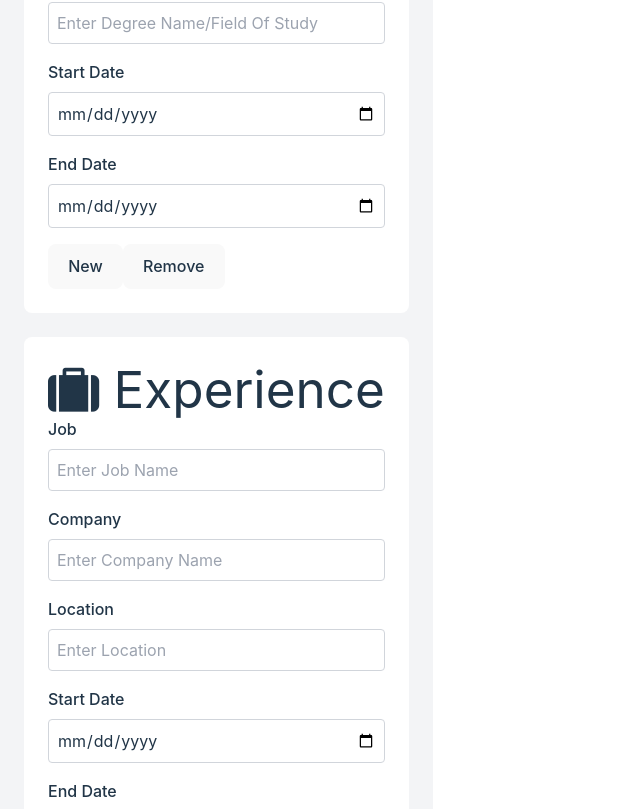
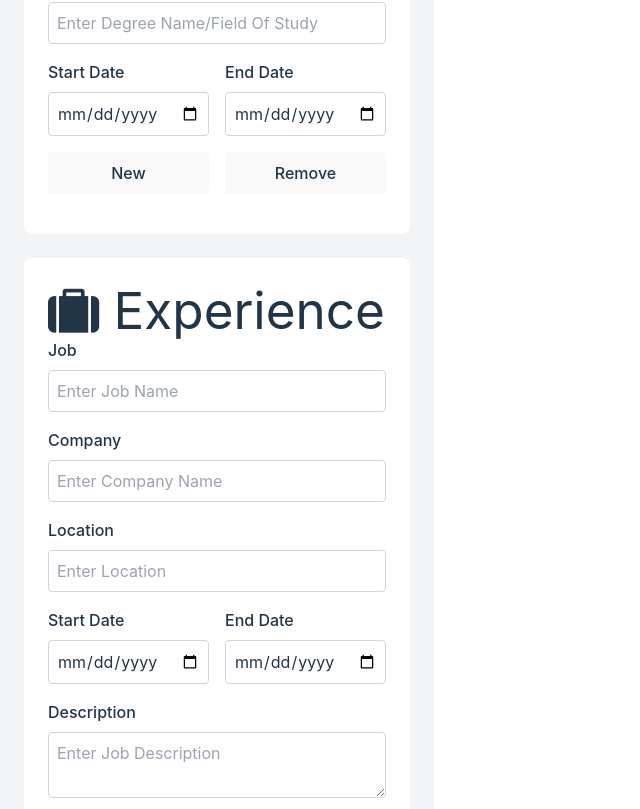
Before and after one commit to EvanJYHe/cv-generator, a React (Vite) app: page / in a window 1280 px wide. Shown: the part 623-1432 px from the top of the page, without its empty margins (0-640 px from the left). Built offline with nearby package versions, Linux system fonts and the light colour scheme; the HTML template or start-up script is replaced by a standard one.

Commit message:
updated the styling of the buttons, date, and description forms to match

```diff
--- a/src/App.jsx
+++ b/src/App.jsx
@@ -93,7 +93,7 @@ function App() {
   };
 
   return (
-    <div className="flex flex-row bg-gray-100 w-full ">
+    <div className="flex flex-row bg-gray-100 w-full">
       <div className="flex-shrink-0 m-6 flex flex-col gap-6">
         <PersonalInfoForm updatePersonalInfo={handlePersonalInfoChange} />
         <EducationInfoList
@@ -109,7 +109,7 @@ function App() {
           removeExperienceForm={removeExperienceForm}
         />
       </div>
-      <div className="flex-1 my-6 mr-6 bg-white">
+      <div className="flex-1 my-6 mr-6 bg-white rounded-lg">
         <PersonalSection
           personalInfo={personalInfo}
         />
--- a/src/components/InfoEditor/EditButtons.jsx
+++ b/src/components/InfoEditor/EditButtons.jsx
@@ -1,8 +1,8 @@
 function EditButtons({addForm, removeForm}) {
     return(
-        <div>
-            <button type="button" onClick={addForm}>New</button>
-            <button type="button" onClick={removeForm}>Remove</button>
+        <div className="flex flex-row mb-4 gap-4">
+            <button className="flex-1 p-2 rounded" type="button" onClick={addForm}>New</button>
+            <button className="flex-1 p-2 rounded" type="button" onClick={removeForm}>Remove</button>
         </div>
     )
 }
--- a/src/components/InfoEditor/EducationInfoList.jsx
+++ b/src/components/InfoEditor/EducationInfoList.jsx
@@ -22,6 +22,7 @@ function EducationInfoForm({ id, updateEducationInfo, addEducationForm, removeEd
                 updateFunction={updateEducationInfo}
                 id={id}
             />
+            <div className="flex flex-row gap-4">
                 <TextInput
                     labelText={"Start Date"}
                     type={"date"}
@@ -38,6 +39,7 @@ function EducationInfoForm({ id, updateEducationInfo, addEducationForm, removeEd
                     updateFunction={updateEducationInfo}
                     id={id}
                 />
+            </div>
             <EditButtons addForm={addEducationForm} removeForm={removeEducationForm} />
         </form>
 
--- a/src/components/InfoEditor/ExperienceInfoList.jsx
+++ b/src/components/InfoEditor/ExperienceInfoList.jsx
@@ -30,7 +30,7 @@ function ExperienceInfoForm({ id, updateExperienceInfo, addExperienceForm, remov
                 updateFunction={updateExperienceInfo}
                 id={id}
             />
-            <div className="date-forms">
+            <div className="flex flex-row gap-4">
                 <TextInput
                     labelText={"Start Date"}
                     type={"date"}
@@ -48,14 +48,15 @@ function ExperienceInfoForm({ id, updateExperienceInfo, addExperienceForm, remov
                     id={id}
                 />
             </div>
-            <div>
-                <label>
+            <div className="flex flex-col mb-4">
+                <label className="mb-2 font-medium">
                     Description
                 </label>
                 <textarea
                     data-key="description"
                     placeholder="Enter Job Description"
                     onChange={(event) => updateExperienceInfo(event, id)}
+                    className="p-2 border border-gray-300 rounded"
                 />
             </div>
             <EditButtons addForm={addExperienceForm} removeForm={removeExperienceForm} />
```
Lines whose indentation alone changed are shown as unchanged.
